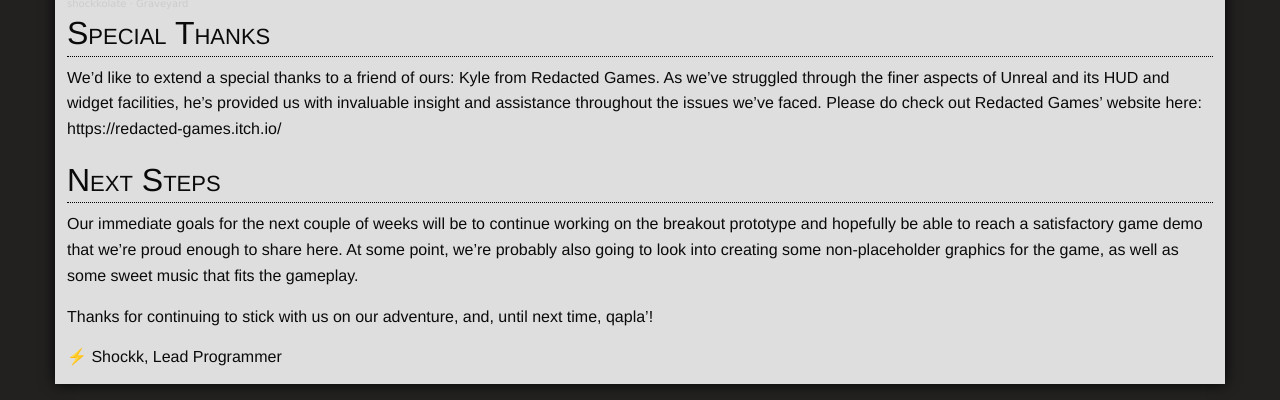
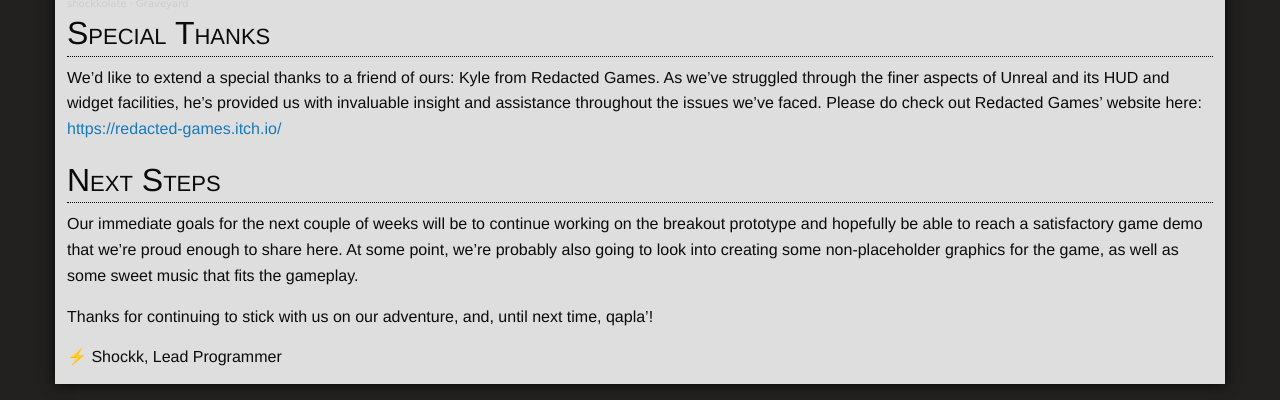
Before and after one commit to corporeality-space/web, a Jekyll site: the page built from _posts/2020-05-04-01-Week-42.md, in a window 1280 px wide and 900 px high, scrolled down 630 px, cut to the strip 500-900 px from the top of the window. Built offline with Jekyll 4.4.1, drawn with Linux system fonts in a browser that asks for light colours; nearby versions of some CDN libraries; some web fonts are replaced; our own code applies the rules of GitHub Pages for plain Markdown files; library files that are not in the unit come from our copies; part of the change alters nothing that is shown.

```diff
--- a/_posts/2020-05-04-01-Week-42.md
+++ b/_posts/2020-05-04-01-Week-42.md
@@ -31,7 +31,7 @@ Although it's kind of short and by no means a work of art, I have a little snipp
 
 # Special Thanks
 
-We'd like to extend a special thanks to a friend of ours: Kyle from Redacted Games. As we've struggled through the finer aspects of Unreal and its HUD and widget facilities, he's provided us with invaluable insight and assistance throughout the issues we've faced. Please do check out Redacted Games' website here: https://redacted-games.itch.io/
+We'd like to extend a special thanks to a friend of ours: Kyle from Redacted Games. As we've struggled through the finer aspects of Unreal and its HUD and widget facilities, he's provided us with invaluable insight and assistance throughout the issues we've faced. Please do check out Redacted Games' website here: [https://redacted-games.itch.io/](https://redacted-games.itch.io/)
 
 # Next Steps
 
```
